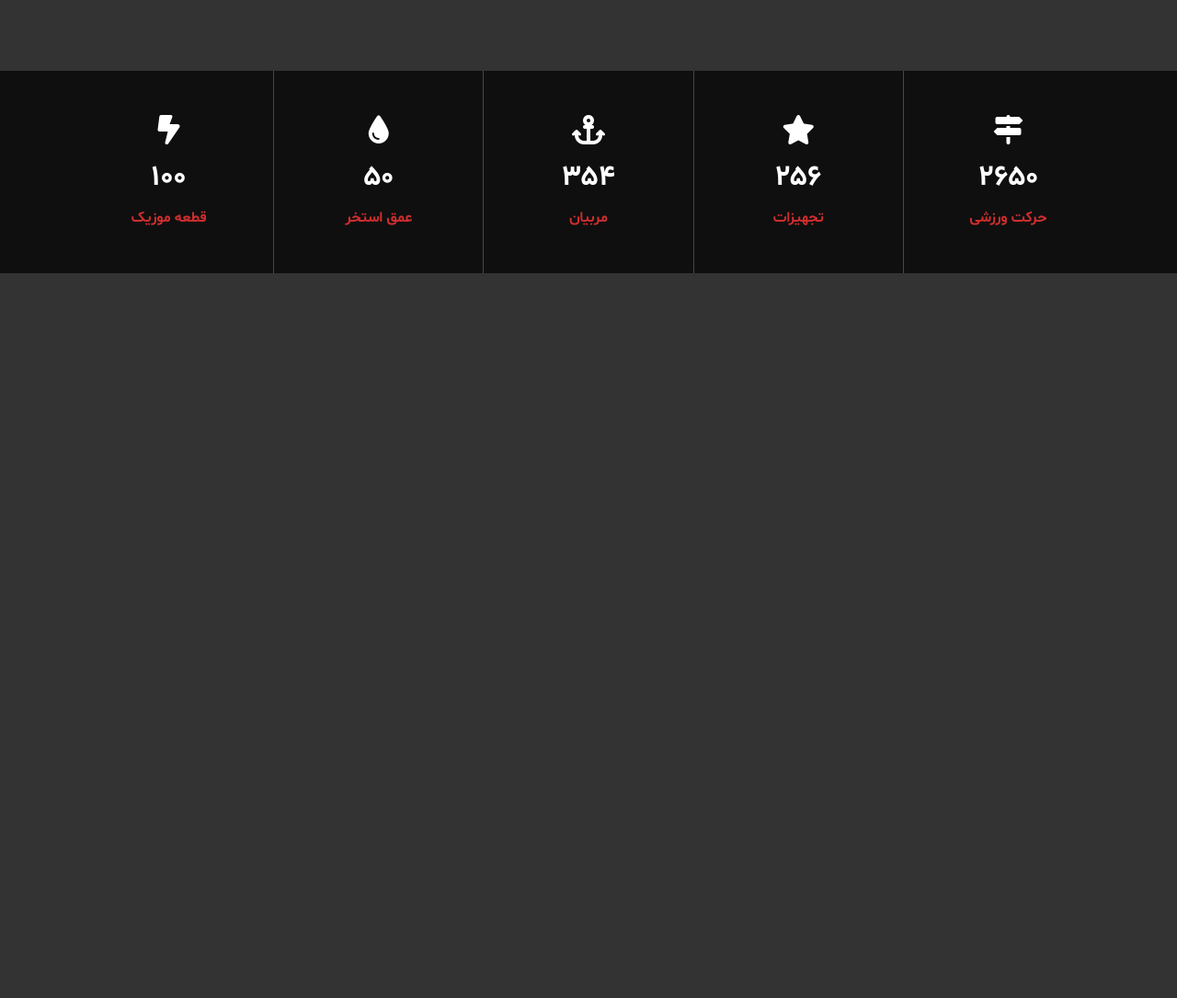
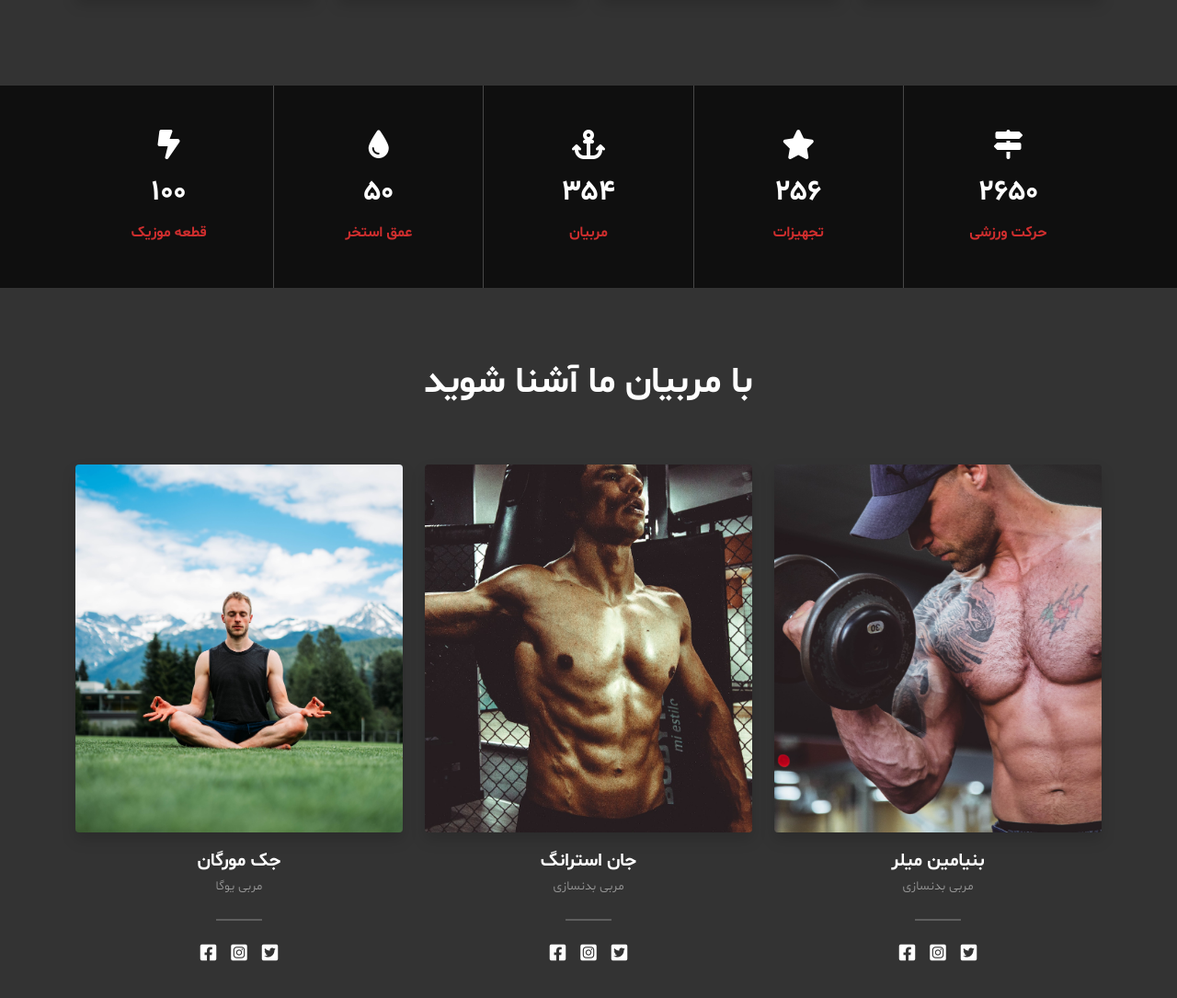
Before and after one commit to James-alderson/Persian-Templates, a plain HTML site: page Templates/01-Mega-gym/index.html in a window 1280 px wide. Shown: the part 1225-2310 px from the top of the page at 92% size. Before the commit the page ends 1522 px from the top, so only its background shows below. Drawn offline with Linux system fonts and the light colour scheme.

Commit message:
Create 'Trainers' section

```diff
--- a/Templates/01-Mega-gym/index.html
+++ b/Templates/01-Mega-gym/index.html
@@ -78,7 +78,7 @@
             </button>
             <a href="index.html">خانه</a>
             <a href="#process">مراحل کار ما</a>
-            <a href="#">مربیان ما</a>
+            <a href="#trainers">مربیان ما</a>
             <a href="#">اطلاعات باشگاه</a>
             <a href="#">طرح ها</a>
             <a href="#">تماس با ما</a>
@@ -109,7 +109,7 @@
       </div>
     </div>
     <!-- Process -->
-    <section id="process" class="text-center p-5">
+    <section id="process" class="text-center px-5 py-7">
       <div class="container-xl">
         <h2 class="section-title">مراحل کار ما</h2>
         <div class="row mt-5">
@@ -149,7 +149,7 @@
       </div>
     </section>
     <!-- Quick-info -->
-    <div class="quick-info mt-5 bg-black-a text-center">
+    <div class="quick-info bg-black-a text-center">
       <div class="container-xl">
         <div class="row">
           <div class="col-12 col-sm-6 col-lg py-5">
@@ -180,6 +180,74 @@
         </div>
       </div>
     </div>
+    <!-- Trainers -->
+    <section id="trainers" class="trainers text-center px-5 py-7">
+      <div class="container-xl">
+        <h2 class="section-title">با مربیان ما آشنا شوید</h2>
+        <div class="row mt-5">
+          <div class="col-12 col-sm-6 col-lg my-3">
+            <img class="w-100 h-400px obj-fit rounded-1 shadow" src="src/images/main/benjamin_miller.jpg"
+              alt="benjamin_miller">
+            <div class="my-3">
+              <div class="fs-5 fw-bold">بنیامین میلر</div>
+              <span class="trainers__name text-white-50">مربی بدنسازی</span>
+              <div class="h-line"></div>
+              <div class="d-flex justify-content-center gap-3">
+                <a href="#">
+                  <i class="fa-brands fa-square-twitter fa-lg"></i>
+                </a>
+                <a href="#">
+                  <i class="fa-brands fa-square-instagram fa-lg"></i>
+                </a>
+                <a href="#">
+                  <i class="fa-brands fa-square-facebook fa-lg"></i>
+                </a>
+              </div>
+            </div>
+          </div>
+          <div class="col-12 col-sm-6 col-lg my-3">
+            <img class="w-100 h-400px obj-fit obj-right-70 rounded-1 shadow"
+              src="src/images/main/john_strong.jpg" alt="john_strong">
+            <div class="my-3">
+              <div class="fs-5 fw-bold">جان استرانگ</div>
+              <span class="trainers__name text-white-50">مربی بدنسازی</span>
+              <div class="h-line"></div>
+              <div class="d-flex justify-content-center gap-3">
+                <a href="#">
+                  <i class="fa-brands fa-square-twitter fa-lg"></i>
+                </a>
+                <a href="#">
+                  <i class="fa-brands fa-square-instagram fa-lg"></i>
+                </a>
+                <a href="#">
+                  <i class="fa-brands fa-square-facebook fa-lg"></i>
+                </a>
+              </div>
+            </div>
+          </div>
+          <div class="col-12 col-sm-6 col-lg my-3">
+            <img class="w-100 h-400px obj-fit rounded-1 shadow" src="src/images/main/jack_morgan.jpg"
+              alt="jack_morgan">
+            <div class="my-3">
+              <div class="fs-5 fw-bold">جک مورگان</div>
+              <span class="trainers__name text-white-50">مربی یوگا</span>
+              <div class="h-line"></div>
+              <div class="d-flex justify-content-center gap-3">
+                <a href="#">
+                  <i class="fa-brands fa-square-twitter fa-lg"></i>
+                </a>
+                <a href="#">
+                  <i class="fa-brands fa-square-instagram fa-lg"></i>
+                </a>
+                <a href="#">
+                  <i class="fa-brands fa-square-facebook fa-lg"></i>
+                </a>
+              </div>
+            </div>
+          </div>
+        </div>
+      </div>
+    </section>
   </main>
 
   <div class="black-filter"></div>
--- a/Templates/01-Mega-gym/src/css/main.css
+++ b/Templates/01-Mega-gym/src/css/main.css
@@ -18,6 +18,11 @@
 	 ++ form-search
 	 ++ btn-red
 	 ++ section-title
+	 ++ h-400px
+	 ++ obj-fit
+	 ++ obj-right-70
+	 ++ h-line
+	 ++ py-7
 5. Layout
 	 ++ header
 	 ++ logo
@@ -27,6 +32,7 @@
 	 ++ showcase
 	 ++ process
 	 ++ quick-info
+	 ++ trainers
 6. Breakpoints
 	 ++ sm
 	 ++ md
@@ -41,6 +47,7 @@
 	--clr-secondary: #cf2e2e;
 	--clr-gray-a: #c4c4c4;
 	--clr-gray-b: #484848;
+	--clr-gray-c: #5e5e5e;
 	--clr-black-a: #0f0f0f;
 }
 
@@ -204,6 +211,34 @@ h6 {
 	font-size: 1.63rem;
 }
 
+.h-400px {
+	height: 400px;
+}
+
+/* ----- obj-fit ----- */
+.obj-fit {
+	object-fit: cover;
+}
+
+/* ----- obj-right-70 ----- */
+.obj-right-70 {
+	object-position: 70%;
+}
+
+/* ----- h-line ----- */
+.h-line {
+	width: 50px;
+	height: 2px;
+	margin: 1.5rem auto;
+	background-color: var(--clr-gray-c);
+}
+
+/* ----- py-7 ----- */
+.py-7 {
+	padding-top: 5rem !important;
+	padding-bottom: 5rem !important;
+}
+
 /* ===============
 	 Layout
 =============== */
@@ -335,6 +370,20 @@ header a:focus {
 	border-bottom: none;
 }
 
+/* ----- trainers ----- */
+.trainers a {
+	color: var(--bs-white);
+	text-decoration: none;
+}
+.trainers a:hover,
+.trainers a:focus {
+	color: var(--clr-secondary);
+}
+
+.trainers__name {
+	font-size: 0.85rem;
+}
+
 /* ===============
 	 Breakpoints
 =============== */
```
